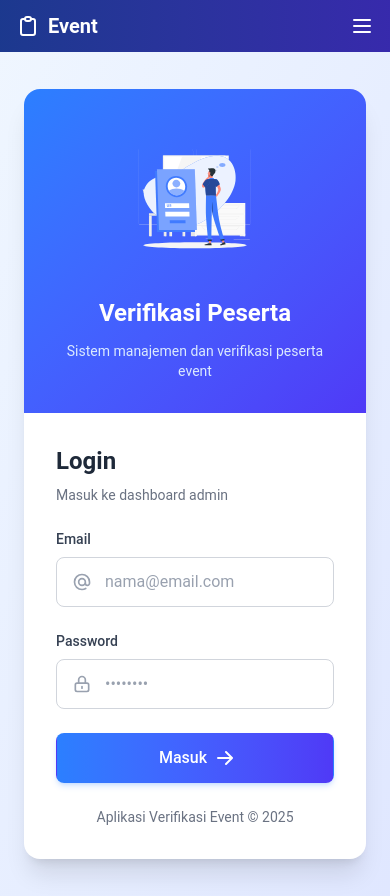
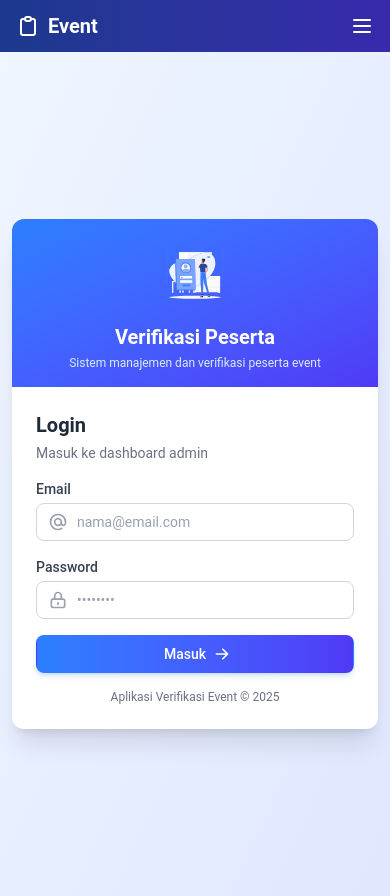
Before and after one commit to azputra/event-frontend, a React app: page /login in a window 390 px wide. Built offline with nearby package versions, Linux system fonts and the light colour scheme; the HTML template or start-up script is replaced by a standard one.

Commit message:
update login

```diff
--- a/src/pages/Login.jsx
+++ b/src/pages/Login.jsx
@@ -43,31 +43,42 @@ const Login = () => {
   };
 
   return (
-    <div className="h-screen flex items-center justify-center bg-gradient-to-br from-blue-50 to-indigo-100 p-6">
-      <div className="w-full max-w-4xl bg-white rounded-2xl shadow-xl overflow-hidden">
+    <div className="min-h-screen flex items-center justify-center bg-gradient-to-br from-blue-50 to-indigo-100 p-3 sm:p-6">
+      <div className="w-full max-w-md sm:max-w-4xl bg-white rounded-xl sm:rounded-2xl shadow-xl overflow-hidden">
         <div className="flex flex-col md:flex-row">
-          {/* Left side with animation */}
-          <div className="bg-gradient-to-br from-blue-500 to-indigo-600 text-white p-8 flex flex-col justify-center items-center md:w-5/12">
-            <div className="w-40 h-40 md:w-64 md:h-64 mb-4">
+          {/* Left side with animation - hidden on very small screens */}
+          <div className="bg-gradient-to-br from-blue-500 to-indigo-600 text-white p-6 sm:p-8 flex flex-col justify-center items-center md:w-5/12 sm:block hidden">
+            <div className="w-32 h-32 md:w-64 md:h-64 mb-4">
               <Lottie animationData={loginAnimation} loop={true} />
             </div>
-            <h2 className="text-2xl md:text-3xl font-bold text-center">Verifikasi Peserta</h2>
-            <p className="text-sm md:text-base text-blue-100 text-center mt-3 max-w-xs">
+            <h2 className="text-xl md:text-3xl font-bold text-center">Verifikasi Peserta</h2>
+            <p className="text-sm md:text-base text-blue-100 text-center mt-2 max-w-xs">
+              Sistem manajemen dan verifikasi peserta event
+            </p>
+          </div>
+
+          {/* Top banner for mobile only */}
+          <div className="bg-gradient-to-br from-blue-500 to-indigo-600 text-white p-4 flex flex-col justify-center items-center sm:hidden">
+            <div className="w-20 h-20 mb-2">
+              <Lottie animationData={loginAnimation} loop={true} />
+            </div>
+            <h2 className="text-xl font-bold text-center">Verifikasi Peserta</h2>
+            <p className="text-xs text-blue-100 text-center mt-1">
               Sistem manajemen dan verifikasi peserta event
             </p>
           </div>
 
           {/* Right side with form */}
-          <div className="p-8 md:p-12 md:w-7/12 flex flex-col justify-center">
-            <div className="mb-6">
-              <h3 className="text-2xl md:text-3xl font-bold text-gray-800">Login</h3>
-              <p className="text-sm md:text-base text-gray-500 mt-2">Masuk ke dashboard admin</p>
+          <div className="p-6 sm:p-8 md:p-12 md:w-7/12 flex flex-col justify-center">
+            <div className="mb-4 sm:mb-6">
+              <h3 className="text-xl sm:text-2xl md:text-3xl font-bold text-gray-800">Login</h3>
+              <p className="text-sm md:text-base text-gray-500 mt-1 sm:mt-2">Masuk ke dashboard admin</p>
             </div>
 
             {error && (
-              <div className={`bg-red-50 border-l-4 border-red-500 text-red-700 p-4 rounded mb-6 ${shake ? 'animate-shake' : ''}`}>
+              <div className={`bg-red-50 border-l-4 border-red-500 text-red-700 p-3 rounded mb-4 sm:mb-6 text-sm ${shake ? 'animate-shake' : ''}`}>
                 <div className="flex items-center">
-                  <svg className="h-5 w-5 text-red-500 mr-2" fill="none" stroke="currentColor" viewBox="0 0 24 24" xmlns="http://www.w3.org/2000/svg">
+                  <svg className="h-4 w-4 text-red-500 mr-2 flex-shrink-0" fill="none" stroke="currentColor" viewBox="0 0 24 24" xmlns="http://www.w3.org/2000/svg">
                     <path strokeLinecap="round" strokeLinejoin="round" strokeWidth="2" d="M12 8v4m0 4h.01M21 12a9 9 0 11-18 0 9 9 0 0118 0z"></path>
                   </svg>
                   <p>{error}</p>
@@ -75,13 +86,13 @@ const Login = () => {
               </div>
             )}
 
-            <form className="space-y-6" onSubmit={handleSubmit}>
+            <form className="space-y-4 sm:space-y-6" onSubmit={handleSubmit}>
               <div>
-                <label htmlFor="email" className="block text-sm font-medium text-gray-700 mb-2">
+                <label htmlFor="email" className="block text-sm font-medium text-gray-700 mb-1 sm:mb-2">
                   Email
                 </label>
                 <div className="relative">
-                  <div className="absolute inset-y-0 left-0 pl-4 flex items-center pointer-events-none">
+                  <div className="absolute inset-y-0 left-0 pl-3 flex items-center pointer-events-none">
                     <svg className="h-5 w-5 text-gray-400" xmlns="http://www.w3.org/2000/svg" fill="none" viewBox="0 0 24 24" stroke="currentColor">
                       <path strokeLinecap="round" strokeLinejoin="round" strokeWidth="2" d="M16 12a4 4 0 10-8 0 4 4 0 008 0zm0 0v1.5a2.5 2.5 0 005 0V12a9 9 0 10-9 9m4.5-1.206a8.959 8.959 0 01-4.5 1.207" />
                     </svg>
@@ -92,7 +103,7 @@ const Login = () => {
                     type="email"
                     autoComplete="email"
                     required
-                    className="pl-12 appearance-none block w-full px-4 py-3 border border-gray-300 rounded-lg placeholder-gray-400 focus:outline-none focus:ring-2 focus:ring-blue-500 focus:border-blue-500 transition-colors"
+                    className="pl-10 appearance-none block w-full px-3 py-2 sm:px-4 sm:py-3 border border-gray-300 rounded-lg placeholder-gray-400 focus:outline-none focus:ring-2 focus:ring-blue-500 focus:border-blue-500 transition-colors text-sm sm:text-base"
                     placeholder="nama@email.com"
                     value={email}
                     onChange={(e) => setEmail(e.target.value)}
@@ -101,11 +112,11 @@ const Login = () => {
                 </div>
               </div>
               <div>
-                <label htmlFor="password" className="block text-sm font-medium text-gray-700 mb-2">
+                <label htmlFor="password" className="block text-sm font-medium text-gray-700 mb-1 sm:mb-2">
                   Password
                 </label>
                 <div className="relative">
-                  <div className="absolute inset-y-0 left-0 pl-4 flex items-center pointer-events-none">
+                  <div className="absolute inset-y-0 left-0 pl-3 flex items-center pointer-events-none">
                     <svg className="h-5 w-5 text-gray-400" xmlns="http://www.w3.org/2000/svg" fill="none" viewBox="0 0 24 24" stroke="currentColor">
                       <path strokeLinecap="round" strokeLinejoin="round" strokeWidth="2" d="M12 15v2m-6 4h12a2 2 0 002-2v-6a2 2 0 00-2-2H6a2 2 0 00-2 2v6a2 2 0 002 2zm10-10V7a4 4 0 00-8 0v4h8z" />
                     </svg>
@@ -116,7 +127,7 @@ const Login = () => {
                     type="password"
                     autoComplete="current-password"
                     required
-                    className="pl-12 appearance-none block w-full px-4 py-3 border border-gray-300 rounded-lg placeholder-gray-400 focus:outline-none focus:ring-2 focus:ring-blue-500 focus:border-blue-500 transition-colors"
+                    className="pl-10 appearance-none block w-full px-3 py-2 sm:px-4 sm:py-3 border border-gray-300 rounded-lg placeholder-gray-400 focus:outline-none focus:ring-2 focus:ring-blue-500 focus:border-blue-500 transition-colors text-sm sm:text-base"
                     placeholder="••••••••"
                     value={password}
                     onChange={(e) => setPassword(e.target.value)}
@@ -128,12 +139,12 @@ const Login = () => {
               <div>
                 <button
                   type="submit"
-                  className="w-full flex justify-center items-center py-3 px-4 border border-transparent text-base font-medium rounded-lg text-white bg-gradient-to-r from-blue-500 to-indigo-600 hover:from-blue-600 hover:to-indigo-700 focus:outline-none focus:ring-2 focus:ring-offset-2 focus:ring-blue-500 shadow-md shadow-blue-500/20 transition-all duration-150"
+                  className="w-full flex justify-center items-center py-2 sm:py-3 px-4 border border-transparent text-sm sm:text-base font-medium rounded-lg text-white bg-gradient-to-r from-blue-500 to-indigo-600 hover:from-blue-600 hover:to-indigo-700 focus:outline-none focus:ring-2 focus:ring-offset-2 focus:ring-blue-500 shadow-md shadow-blue-500/20 transition-all duration-150"
                   disabled={isLoading}
                 >
                   {isLoading ? (
                     <div className="flex items-center">
-                      <svg className="animate-spin -ml-1 mr-3 h-5 w-5 text-white" xmlns="http://www.w3.org/2000/svg" fill="none" viewBox="0 0 24 24">
+                      <svg className="animate-spin -ml-1 mr-2 h-4 w-4 sm:h-5 sm:w-5 text-white" xmlns="http://www.w3.org/2000/svg" fill="none" viewBox="0 0 24 24">
                         <circle className="opacity-25" cx="12" cy="12" r="10" stroke="currentColor" strokeWidth="4"></circle>
                         <path className="opacity-75" fill="currentColor" d="M4 12a8 8 0 018-8V0C5.373 0 0 5.373 0 12h4zm2 5.291A7.962 7.962 0 014 12H0c0 3.042 1.135 5.824 3 7.938l3-2.647z"></path>
                       </svg>
@@ -142,7 +153,7 @@ const Login = () => {
                   ) : (
                     <div className="flex items-center">
                       <span>Masuk</span>
-                      <svg className="ml-2 -mr-1 w-5 h-5" fill="currentColor" viewBox="0 0 20 20" xmlns="http://www.w3.org/2000/svg">
+                      <svg className="ml-2 -mr-1 w-4 h-4 sm:w-5 sm:h-5" fill="currentColor" viewBox="0 0 20 20" xmlns="http://www.w3.org/2000/svg">
                         <path fillRule="evenodd" d="M10.293 3.293a1 1 0 011.414 0l6 6a1 1 0 010 1.414l-6 6a1 1 0 01-1.414-1.414L14.586 11H3a1 1 0 110-2h11.586l-4.293-4.293a1 1 0 010-1.414z" clipRule="evenodd"></path>
                       </svg>
                     </div>
@@ -150,7 +161,7 @@ const Login = () => {
                 </button>
               </div>
 
-              <div className="text-center text-sm text-gray-500 mt-4">
+              <div className="text-center text-xs sm:text-sm text-gray-500 mt-3 sm:mt-4">
                 Aplikasi Verifikasi Event &copy; 2025
               </div>
             </form>
```
